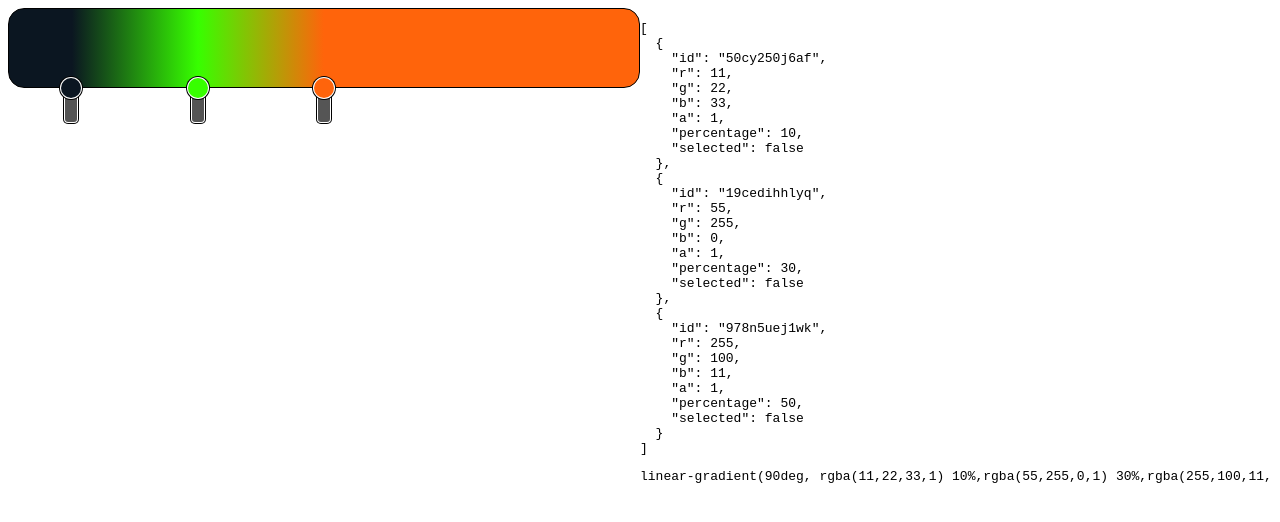
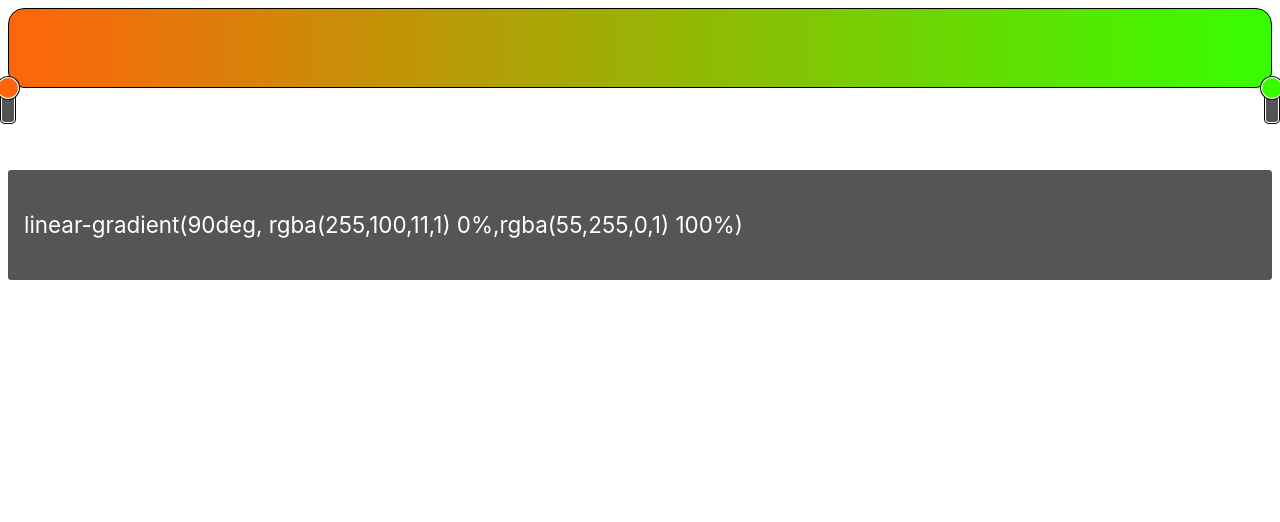
Before and after one commit to Xiaobai-World-Team/css-gradient-generator, a Vue app: page / in a window 1280 px wide. Shown: the top 522 px of the page. Built offline with nearby package versions, Linux system fonts and the light colour scheme.

Commit message:
add clipboard

```diff
--- a/src/App.vue
+++ b/src/App.vue
@@ -7,7 +7,7 @@
      background: css,
     }"
    ></div>
-   <div class="gradient-slide">
+   <div class="gradient-slide" ref="gradientSlide">
     <div
      class="slide"
      :class="{
@@ -32,15 +32,15 @@
     </div>
    </div>
   </div>
-  <div class="demo">
-   <pre>{{ colors }}</pre>
+  <div class="demo" @click="copy">
+   <div class="copied" v-if="copied">{{ copiedText }}</div>
    <pre>{{ css }}</pre>
   </div>
  </div>
 </template>
 
 <script lang="ts">
-import { computed, defineComponent } from "vue";
+import { computed, defineComponent, ref, watch } from "vue";
 import { useColors } from "./drag-slide";
 import rgbaInput from "./rgba-input.vue";
 
@@ -54,7 +54,7 @@ export default defineComponent({
   const colors = useColors(rootNodeId);
 
   const css = computed(() => {
-   let css = colors.value
+   let css = Array.from(colors.value)
     .sort((a, b) => {
      return a.percentage - b.percentage;
     })
@@ -66,11 +66,44 @@ export default defineComponent({
    return `linear-gradient(90deg, ${css})`;
   });
 
+  const copiedText = ref("copied!");
+  const copied = ref(false);
+
+  watch(css, () => {
+   copied.value = false;
+  });
+
+  const copy = () => {
+   navigator.clipboard.writeText(css.value);
+   copied.value = true;
+  };
+
   return {
    rootNodeId,
    colors,
    css,
+   copy,
+   copied,
+   copiedText,
   };
+ },
+ mounted() {
+  let node = <HTMLDivElement>this.$refs.gradientSlide;
+  node.addEventListener("click", (ev: MouseEvent) => {
+   if (ev.target !== node) {
+    return;
+   }
+   this.colors.forEach((c) => (c.selected = false));
+   this.colors.push({
+    id: Math.random().toString(36),
+    r: parseInt((Math.random() * 255).toString(), 10),
+    g: parseInt((Math.random() * 255).toString(), 10),
+    b: parseInt((Math.random() * 255).toString(), 10),
+    a: 1,
+    percentage: parseFloat(((ev.offsetX / node.offsetWidth) * 100).toFixed(2)),
+    selected: true,
+   });
+  });
  },
 });
 </script>
@@ -80,6 +113,7 @@ export default defineComponent({
  width: 100%;
  height: 100%;
  display: flex;
+ flex-direction: column;
  flex: 1 1 0;
  font-family: -apple-system, BlinkMacSystemFont, "Segoe UI", Roboto, Oxygen,
   Ubuntu, Cantarell, "Open Sans", "Helvetica Neue", sans-serif;
@@ -96,6 +130,8 @@ export default defineComponent({
   }
   > .gradient-slide {
    position: relative;
+   height: 50px;
+   cursor: copy;
    > .slide {
     position: absolute;
     top: 0;
@@ -135,8 +171,21 @@ export default defineComponent({
   }
  }
  > .demo {
-  flex: 1 1 0;
-  overflow: hidden;
+  background: #555;
+  color: #fff;
+  padding: 1em;
+  margin-top: 2em;
+  border-radius: 0.2em;
+  pre {
+   font-size: 140%;
+   white-space: pre-wrap;
+   line-height: 150%;
+   font-family: -apple-system, BlinkMacSystemFont, "Segoe UI", Roboto, Oxygen,
+    Ubuntu, Cantarell, "Open Sans", "Helvetica Neue", sans-serif;
+  }
+  .copied {
+   color: greenyellow;
+  }
  }
 }
 </style>
--- a/src/drag-slide.ts
+++ b/src/drag-slide.ts
@@ -24,16 +24,7 @@ export function useColors(selector: string) {
             g: 100,
             b: 11,
             a: 1,
-            percentage: 50,
-            selected: false,
-        },
-        {
-            id: Math.random().toString(36).substring(2),
-            r: 11,
-            g: 22,
-            b: 33,
-            a: 1,
-            percentage: 10,
+            percentage: 0,
             selected: false,
         },
         {
@@ -42,7 +33,7 @@ export function useColors(selector: string) {
             g: 255,
             b: 0,
             a: 1,
-            percentage: 30,
+            percentage: 100,
             selected: false,
         },
     ]);
@@ -82,6 +73,10 @@ export function useColors(selector: string) {
             return item.id === id;
         });
 
+        if (colorIdx < 0) {
+            return
+        }
+
         const color = colors.value[colorIdx];
 
         colors.value.forEach(color => color.selected = false)
@@ -93,6 +88,7 @@ export function useColors(selector: string) {
         };
 
         var initX = ev.pageX;
+        var initY = ev.pageY;
 
         bind();
 
@@ -112,6 +108,13 @@ export function useColors(selector: string) {
 
             function mousemove(ev: MouseEvent) {
                 let percentage = point.startX + ((ev.pageX - initX) / controlNode.offsetWidth * 100);
+                let y = ev.pageY - initY
+                if (y > 60) {
+                    colors.value.splice(colorIdx, 1)
+                    mouseup()
+                    console.log('清空')
+                    return
+                }
 
                 if (percentage < 0) {
                     percentage = 0
```
